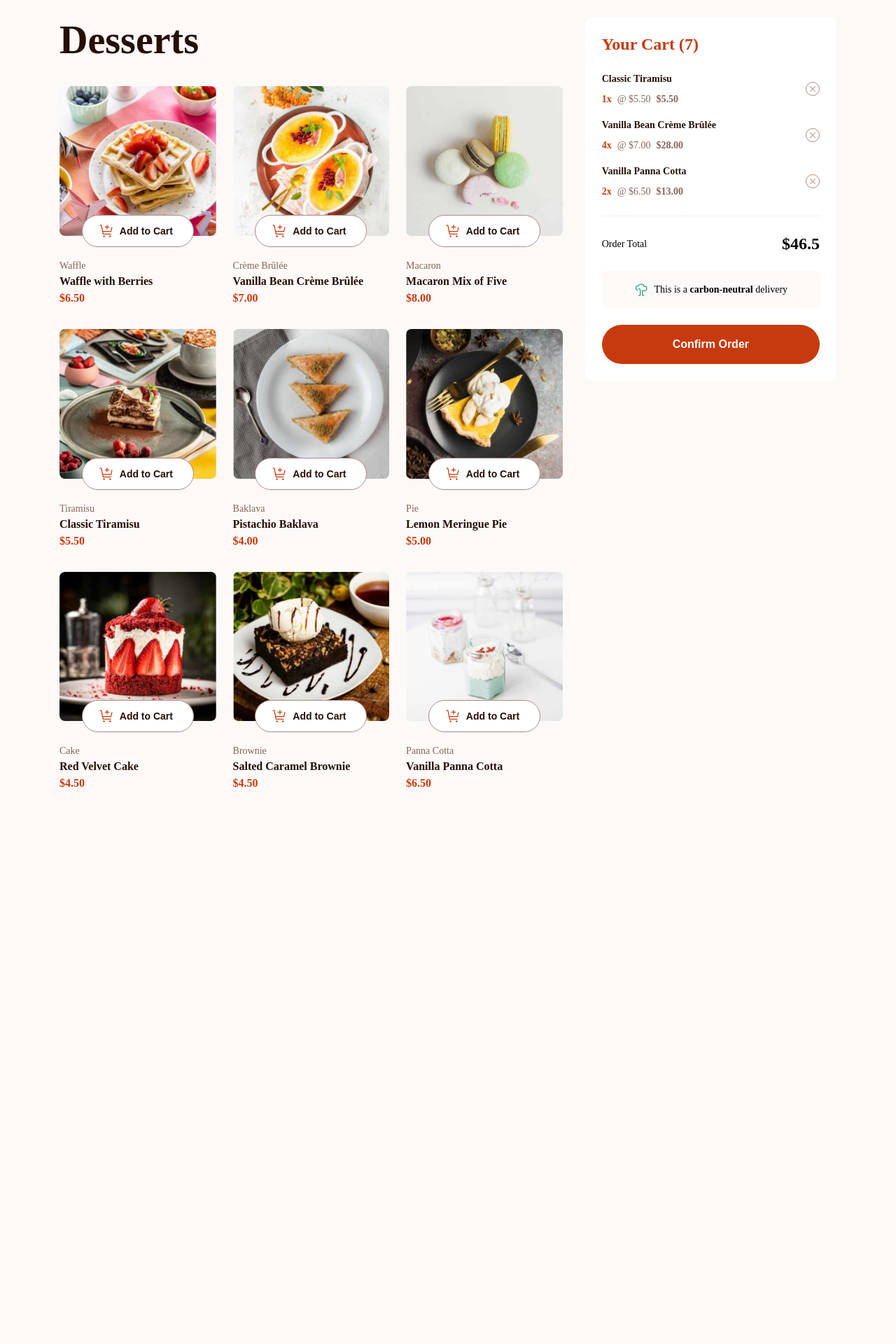
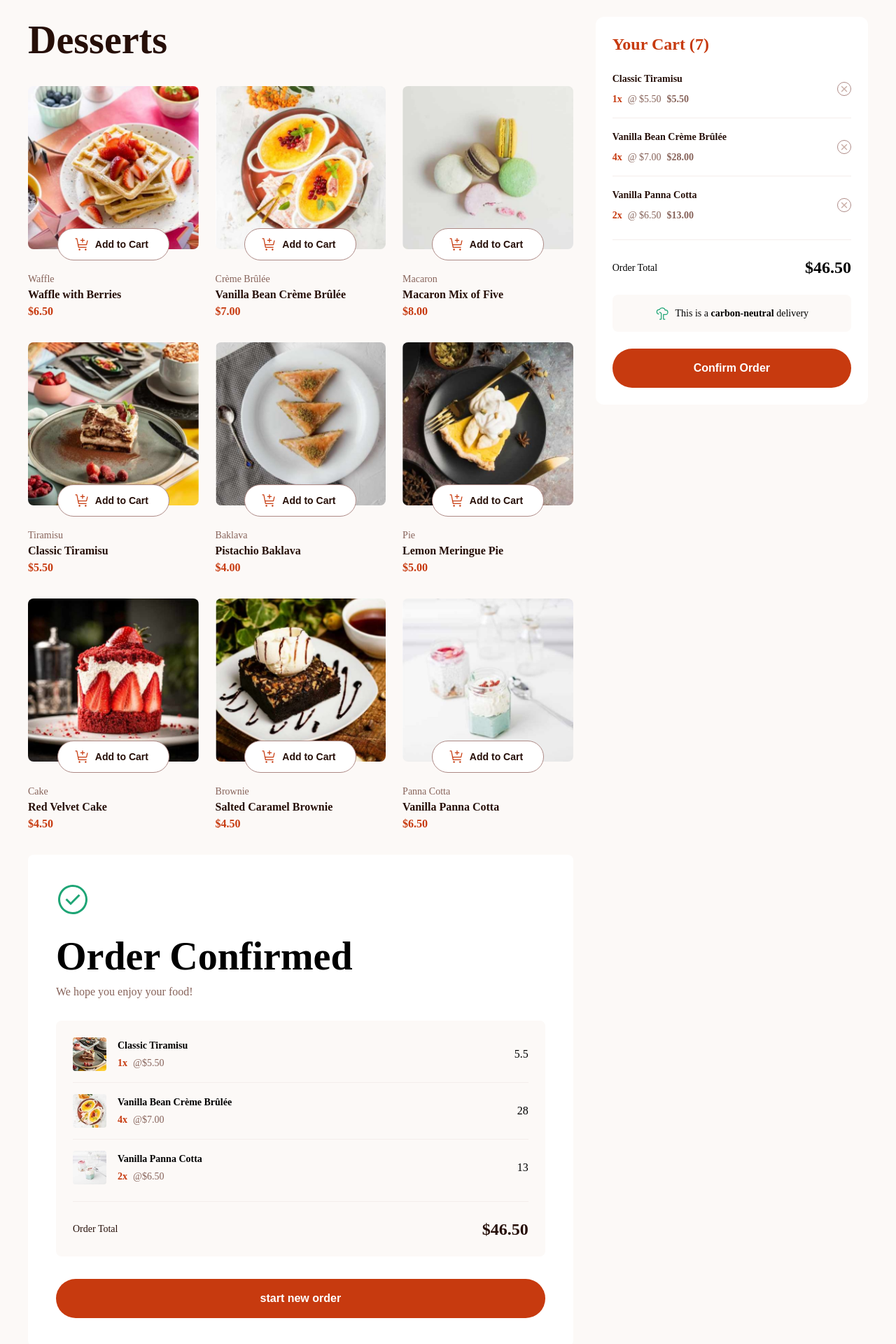
Before and after one commit to samuel-adu/product-list-with-cart, a React (Vite) app: page / in a window 1280 px wide. Shown: the top 1920 px of the page at 70% size. Before the commit the page ends 1155 px from the top, so only its background shows below. Built offline with nearby package versions, Linux system fonts and the light colour scheme.

Commit message:
add modal styles and refactor cart component

```diff
--- a/src/App.css
+++ b/src/App.css
@@ -5,7 +5,7 @@ img {
 
 .container {
   display: grid;
-  grid-template-columns: 1fr min(69.375rem, calc(100% - 3rem)) 1fr;
+  grid-template-columns: 1fr min(75rem, calc(100% - 3rem)) 1fr;
   margin-block: var(--spacing-300);
 }
 
@@ -71,12 +71,20 @@ img {
 }
 
 /* utilities */
-.seperator {
+.separator {
   width: 100%;
   height: 1px;
   background-color: var(--rose-100);
-  margin-bottom: var(--spacing-300);
 }
+
+.separator--sm {
+  margin-block: var(--spacing-200);
+}
+
+.separator--lg {
+  margin-block: var(--spacing-300);
+}
+
 /* Cart */
 
 @media (min-width: 40rem) {
--- a/src/App.tsx
+++ b/src/App.tsx
@@ -2,8 +2,24 @@ import './App.css';
 import data from './data.json';
 import { Cart } from './components/Cart';
 import { ProductList } from './components/ProductList';
+import { Modal } from './components/Modal';
 
 function App() {
+  // const emptyList: {
+  //   image: {
+  //     thumbnail: string;
+  //     mobile: string;
+  //     tablet: string;
+  //     desktop: string;
+  //   };
+  //   name: string;
+  //   category: string;
+  //   price: number;
+  //   quantity: number;
+  // }[] = [];
+
+  // const emptyList = [];
+
   const orderList = [
     {
       image: {
@@ -50,6 +66,7 @@ function App() {
       <div className="grid-container">
         <ProductList products={data} />
         <Cart addedItems={orderList} />
+        <Modal confirmedItems={orderList} />
       </div>
     </main>
   );
--- a/src/components/Cart/Cart.css
+++ b/src/components/Cart/Cart.css
@@ -8,13 +8,21 @@
   display: flex;
   flex-direction: column;
   place-items: center;
+  gap: var(--spacing-200);
+  padding-block: var(--spacing-200);
 }
 
 .cart__empty-text {
   color: var(--rose-500);
 }
 
-.cart-list {
+.cart__heading {
+  font-size: var(--text-lg);
+  line-height: 125%;
+  letter-spacing: 0;
+  font-weight: 700;
+  color: var(--red);
+  text-transform: capitalize;
   margin-bottom: var(--spacing-300);
 }
 
@@ -22,8 +30,6 @@
   display: flex;
   align-items: center;
   justify-content: space-between;
-  margin-bottom: var(--spacing-200);
-  /* position: relative; */
 }
 
 .cart-item__summary {
--- a/src/components/Cart/Cart.tsx
+++ b/src/components/Cart/Cart.tsx
@@ -1,9 +1,19 @@
-import CartList from './CartList';
+import { Fragment, useId } from 'react';
+import CartItem from './CartItem';
 import TreeIcon from '/src/assets/images/icon-carbon-neutral.svg';
+import CartEmpty from './CartEmpty';
+
 import './Cart.css';
 
 interface Item {
+  image: {
+    thumbnail: string;
+    mobile: string;
+    tablet: string;
+    desktop: string;
+  };
   name: string;
+  category: string;
   price: number;
   quantity: number;
 }
@@ -16,21 +26,41 @@ function Cart({ addedItems }: addedItemsProps) {
   const orderTotal = 46.5;
   const orderCount = 7;
 
+  const id = useId();
+
+  if (addedItems.length === 0) {
+    return <CartEmpty />;
+  }
+
   return (
     <div className="cart">
       <div className="cart__header">
-        <h2 className="section-heading text-preset-2">
-          your cart ({orderCount})
-        </h2>
+        <h2 className="cart__heading">your cart ({orderCount})</h2>
       </div>
+
       <div className="cart__body">
-        <CartList items={addedItems} />
+        <ul className="cart-list">
+          {addedItems.map((item, index) => (
+            <Fragment key={id}>
+              <li>
+                <CartItem
+                  name={item.name}
+                  price={item.price}
+                  quantity={item.quantity}
+                />
+              </li>
+              {index < addedItems.length - 1 && (
+                <div className="separator separator--sm"></div>
+              )}
+            </Fragment>
+          ))}
+        </ul>
 
-        <div className="seperator"></div>
+        <div className="separator separator--lg"></div>
 
         <div className="order-total">
           <p className="text-preset-4">Order Total</p>
-          <p className="text-preset-2">${orderTotal}</p>
+          <p className="text-preset-2">${orderTotal.toFixed(2)}</p>
         </div>
 
         <div className="delivery-info">
--- a/src/components/Cart/CartEmpty.tsx
+++ b/src/components/Cart/CartEmpty.tsx
@@ -1,11 +1,13 @@
-import cartImage from '../assets/images/illustration-empty-cart.svg';
+import cartImage from '/src/assets/images/illustration-empty-cart.svg';
 
 function CartEmpty() {
   return (
-    <div>
+    <div className="cart">
+      <div className="cart__header">
+        <h2 className="cart__heading">your cart (0)</h2>
+      </div>
+
       <div className="cart__empty">
-        <h2 className="section-heading text-preset-2">your cart (0)</h2>
-
         <img src={cartImage} alt="cupcake" />
         <p className="cart__empty-text text-preset-4--bold">
           Your added items will appear here
--- a/src/components/Cart/CartList.tsx
+++ /dev/null
@@ -1,31 +0,0 @@
-import CartItem from './CartItem';
-
-interface Item {
-  name: string;
-  price: number;
-  quantity: number;
-}
-
-type CartListProps = {
-  items: Item[];
-};
-
-function CartList({ items }: CartListProps) {
-  return (
-    <div>
-      <ul className="cart-list">
-        {items.map((item) => (
-          <li key={item.name}>
-            <CartItem
-              name={item.name}
-              price={item.price}
-              quantity={item.quantity}
-            />
-          </li>
-        ))}
-      </ul>
-    </div>
-  );
-}
-
-export default CartList;
--- a/src/components/Modal/Modal.css
+++ b/src/components/Modal/Modal.css
@@ -0,0 +1,136 @@
+.modal {
+  background-color: var(--white);
+  padding-inline: var(--spacing-300);
+  padding-block: var(--spacing-500) var(--spacing-300);
+  border-radius: 8px 8px 0 0;
+}
+
+.modal__header {
+  margin-bottom: var(--spacing-400);
+}
+
+.modal__icon {
+  margin-bottom: var(--spacing-300);
+}
+
+.modal__heading {
+  font-size: var(--text-xl);
+  line-height: 120%;
+  letter-spacing: 0;
+  font-weight: 700;
+  text-transform: capitalize;
+  margin-bottom: var(--spacing-100);
+}
+
+.modal__text {
+  font-size: var(--text-base);
+  line-height: auto;
+  letter-spacing: 0;
+  font-weight: 400;
+  color: var(--rose-500);
+}
+
+.modal__body {
+  background-color: var(--rose-50);
+  margin-bottom: var(--spacing-400);
+  padding: var(--spacing-300);
+  border-radius: 8px;
+}
+
+.confirmed-item {
+  display: flex;
+  align-items: center;
+}
+
+.confirmed-item__preview {
+  max-width: 100%;
+  width: 48px;
+  height: 48px;
+}
+
+.confirmed-item__image {
+  border-radius: 4px;
+  object-fit: cover;
+  object-position: center;
+  display: block;
+  width: 48px;
+  height: 48px;
+  margin-right: var(--spacing-200);
+}
+
+.confirmed-item__desc {
+  margin-right: auto;
+}
+
+.confirmed-item__name {
+  font-size: var(--text-sm);
+  line-height: 150%;
+  letter-spacing: 0;
+  font-weight: 600;
+  white-space: nowrap;
+  overflow: hidden;
+  text-overflow: ellipsis;
+  width: 20ch;
+  margin-bottom: var(--spacing-50);
+}
+
+.confirmed-item__quantity {
+  font-size: var(--text-sm);
+  line-height: 150%;
+  letter-spacing: 0;
+  font-weight: 600;
+  color: var(--red);
+}
+
+.confirmed-item__price {
+  font-size: var(--text-sm);
+  line-height: 150%;
+  letter-spacing: 0;
+  font-weight: 400;
+  color: var(--rose-500);
+}
+
+.confirmed-item__order {
+  display: flex;
+  gap: var(--spacing-100);
+}
+
+.confirmed-item__amount {
+  font-size: var(--text-base);
+  line-height: 150%;
+  letter-spacing: 0;
+  font-weight: 600;
+}
+
+.confirmed__total {
+  display: flex;
+  align-items: center;
+  justify-content: space-between;
+}
+
+.confirmed__total-text {
+  font-size: var(--text-sm);
+  line-height: 150%;
+  letter-spacing: 0;
+  font-weight: 400;
+  color: var(--rose-900);
+}
+
+.confirmed__total-amount {
+  font-size: var(--text-lg);
+  line-height: 125%;
+  letter-spacing: 0;
+  font-weight: 700;
+  color: var(--rose-900);
+}
+
+@media (min-width: 40rem) {
+  .modal {
+    padding: var(--spacing-500);
+    border-radius: 8px;
+  }
+
+  .confirmed-item__name {
+    width: 100%;
+  }
+}
--- a/src/components/Modal/Modal.tsx
+++ b/src/components/Modal/Modal.tsx
@@ -1,14 +1,80 @@
+import { Fragment } from 'react';
 import checkIcon from '/src/assets/images/icon-order-confirmed.svg';
-function Modal() {
+import './Modal.css';
+
+interface Item {
+  image: {
+    thumbnail: string;
+    mobile: string;
+    tablet: string;
+    desktop: string;
+  };
+  name: string;
+  category: string;
+  price: number;
+  quantity: number;
+}
+
+type ModalProps = {
+  confirmedItems: Item[];
+};
+
+function Modal({ confirmedItems }: ModalProps) {
+  function getImageUrl(path: string) {
+    return new URL(`/src/assets/images/${path}`, import.meta.url).href;
+  }
+
   return (
     <div className="modal">
       <div className="modal__header">
-        <img src={checkIcon} alt="" />
+        <img src={checkIcon} alt="" className="modal__icon" />
         <p className="modal__heading">order confirmed</p>
         <p className="modal__text">We hope you enjoy your food!</p>
       </div>
 
-      <div className="modal__body"></div>
+      <div className="modal__body">
+        <ul className="modal__list">
+          {confirmedItems.map((item, index) => (
+            <Fragment key={item.name}>
+              <li>
+                <div className="confirmed-item">
+                  <img
+                    src={getImageUrl(item.image.thumbnail)}
+                    alt={`a plate of ${item.name.toLocaleLowerCase()}`}
+                    className="confirmed-item__image"
+                  />
+
+                  <div className="confirmed-item__desc">
+                    <p className="confirmed-item__name">{item.name}</p>
+                    <div className="confirmed-item__order">
+                      <p className="confirmed-item__quantity">
+                        {item.quantity}x
+                      </p>
+                      <p className="confirmed-item__price">
+                        @${item.price.toFixed(2)}
+                      </p>
+                    </div>
+                  </div>
+
+                  <p className="confirmed__amount">
+                    {item.price * item.quantity}
+                  </p>
+                </div>
+              </li>
+              {index < confirmedItems.length - 1 && (
+                <div className="separator separator--sm"></div>
+              )}
+            </Fragment>
+          ))}
+        </ul>
+
+        <div className="separator separator--lg"></div>
+
+        <div className="confirmed__total">
+          <p className="confirmed__total-text">Order Total</p>
+          <p className="confirmed__total-amount">$46.50</p>
+        </div>
+      </div>
 
       <div className="modal__footer">
         <button className="btn btn--primary">start new order</button>
```
